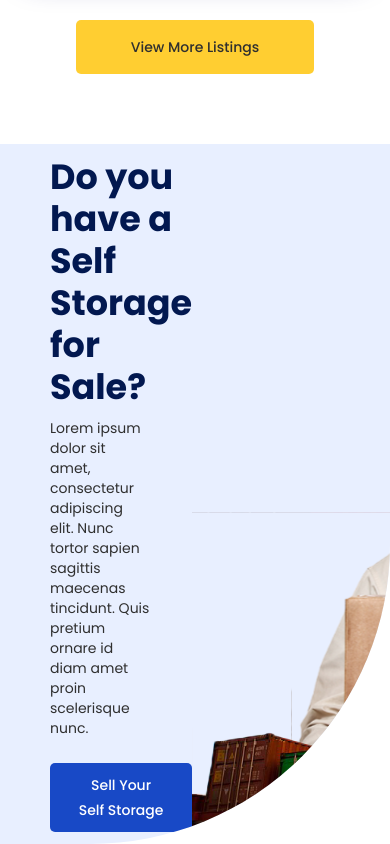
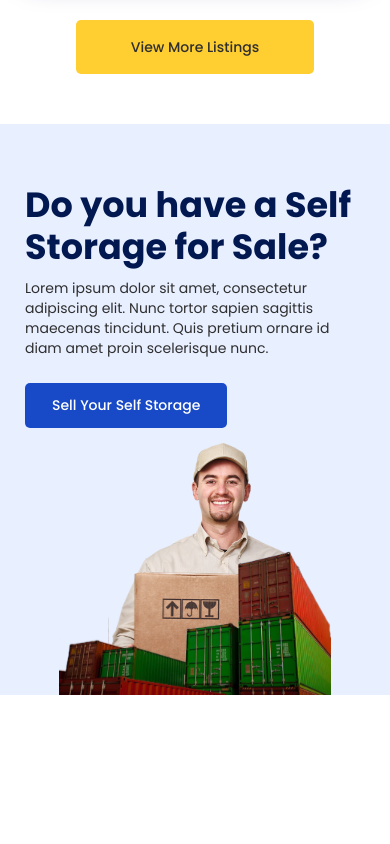
Before and after one commit to genral-walker/Realtools-Landing, a React (Create React App) app: page / in a window 390 px wide. Shown: the part 5119-5963 px from the top of the page. After the commit the page ends 5814 px from the top, so only its background shows below. Built offline with nearby package versions, Linux system fonts and the light colour scheme.

Commit message:
add responsiveness to `Sell` section

```diff
--- a/src/pages/Home/styles.js
+++ b/src/pages/Home/styles.js
@@ -145,7 +145,7 @@ export const HomeWrapper = styled(Box)(
     '.active-extended': {
       background: palette.common.white + ' !important',
       margin: 'unset !important',
-      padding: '60px 0 70px !important',
+      padding: '60px 0 50px !important',
       button: {
         marginLeft: '40px',
         [breakpoints.down('sm')]: {
@@ -161,27 +161,65 @@ export const HomeWrapper = styled(Box)(
         borderRadius: '0px 0px 300px 0px',
         overflow: 'hidden',
         height: '700px',
+        [breakpoints.down('lg')]: {
+          height: '550px',
+        },
+        [breakpoints.down('900')]: {
+          height: '500px',
+        },
+        [breakpoints.down('720')]: {
+          padding: '60px 40px 0',
+          height: 'max-content',
+          borderRadius: '0',
+          flexDirection: 'column',
+          justifyContent: 'center !important',
+          alignContent: 'center !important'
+        },
+        [breakpoints.down('sm')]: {
+          padding: '60px 25px 0',
+        },
 
         '& > div': {
           alignSelf: 'center',
           marginLeft: '50px',
+          [breakpoints.down('lg')]: {
+            marginLeft: '40px',
+          },
+          [breakpoints.down('720')]: {
+            marginLeft: '0',
+          },
           h2: {
-            fontWeight: 700
+            fontWeight: 700,
           },
           p: {
             margin: '10px 0 25px',
-            width: '70%'
-          }
-
-        }
+            width: '70%',
+            [breakpoints.down('lg')]: {
+              width: '100%',
+            },
+          },
+        },
       },
-      button:{
+      button: {
         color: palette.common.white + ' !important',
       },
       img: {
         width: '550px',
         alignSelf: 'flex-end',
         marginRight: '80px',
+        [breakpoints.down('lg')]: {
+          width: '500px',
+          marginRight: '40px',
+        },
+        [breakpoints.down('900')]: {
+          width: '400px',
+          marginRight: '30px',
+        },
+        [breakpoints.down('720')]: {
+          width: '80%',
+          alignSelf: 'center',
+          margin: '15px 0 0',
+        },
       },
     },
   })
```
